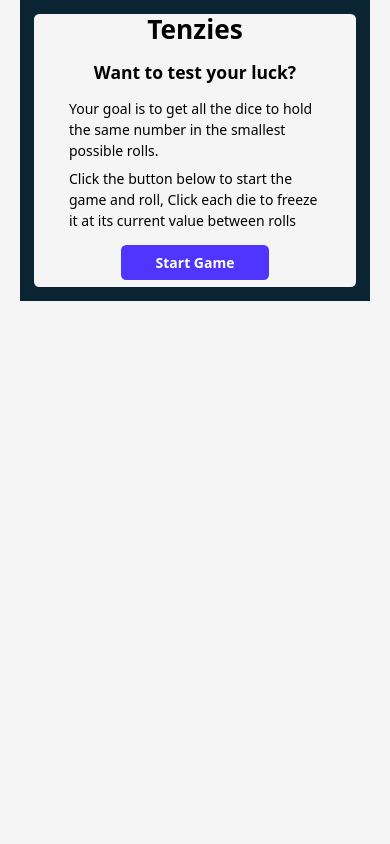
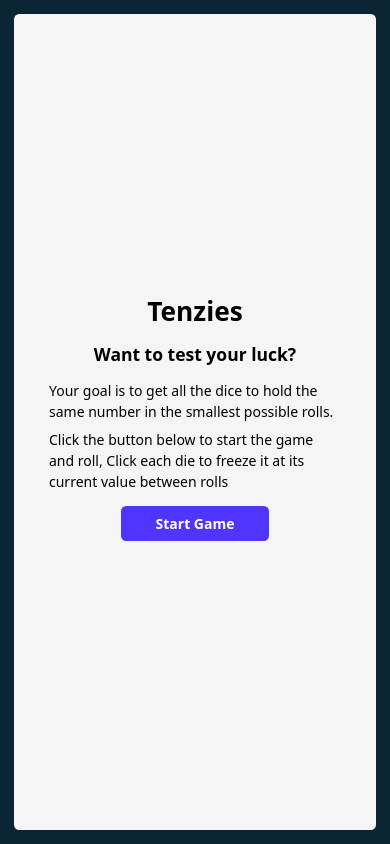
Before and after one commit to USII-004/tenzies-app, a React (Create React App) app: page / in a window 390 px wide. Built offline with nearby package versions, Linux system fonts and the light colour scheme.

Commit message:
full screen for mobile

```diff
--- a/src/App.js
+++ b/src/App.js
@@ -84,11 +84,11 @@ function App() {
       <div>
         { dice.length > 0
         ?
-        <main className="max-w-[350px] bg-[#0B2434] p-4 md:my-24">
+        <main className="md:w-[450px] w-full bg-[#0B2434] p-4 md:my-24 h-screen md:h-[450px]">
           {tenzies && <Confetti />}
           <div className="w-full bg-[#f5f5f5] h-[100%] rounded-md flex justify-around items-center flex-col px-10">
             <div className="flex flex-col items-center justify-center">
-              <h2 className="font-bold text-2xl my-4">Tenzies</h2>
+              <h2 className="my-4 text-2xl font-bold">Tenzies</h2>
               {!tenzies
               ? <p>Roll untill all dice are the same. Click each die to freeze it at its current value between rolls</p>
               : <p>Hurray!! you won in {rolls} rolls, think you can do better?... Start a new game and try your luck again.</p>
@@ -98,7 +98,7 @@ function App() {
             <div className="grid grid-cols-5">
               {diceElement}
             </div>
-            <div className="flex justify-center items-center py-4">
+            <div className="flex items-center justify-center py-4">
               {!tenzies
                 ? <button
                     onClick={handleRoll}
@@ -118,10 +118,10 @@ function App() {
           </div>
         </main>
         :
-        <div className='max-w-[350px] bg-[#0B2434] p-4 md:my-24'>
-          <div className="w-full bg-[#f5f5f5] h-[100%] rounded-md flex justify-around items-center flex-col px-10">
-            <h1 className="font-bold text-3xl">Tenzies</h1>
-            <h2 className="font-bold text-xl m-4">Want to test your luck?</h2>
+        <div className='md:w-[450px] w-full bg-[#0B2434] p-4 md:my-24 h-screen md:h-[450px]'>
+          <div className="w-full bg-[#f5f5f5] h-[100%] rounded-md flex justify-center items-center flex-col px-10">
+            <h1 className="text-3xl font-bold">Tenzies</h1>
+            <h2 className="m-4 text-xl font-bold">Want to test your luck?</h2>
             <p>Your goal is to get all the dice to hold the same number in the smallest possible rolls.</p>
             <p className="my-2">Click the button below to start the game and roll, Click each die to freeze it at its current value between rolls</p>
             <button
```
